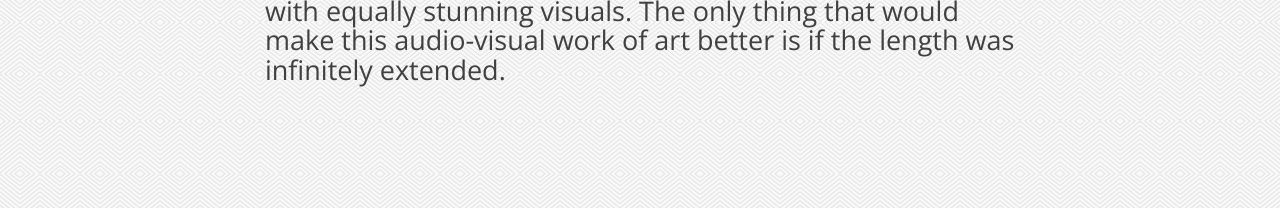
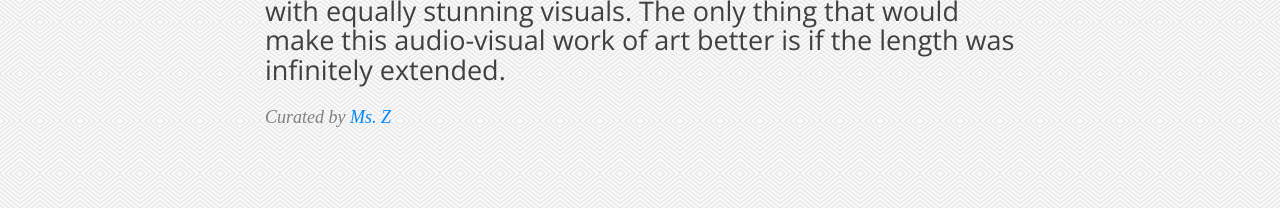
Before and after one commit to rhymeswithzion/rwz-test, a Jekyll site: the page built from _posts/2017-09-10-aiwake-childish.md, in a window 1280 px wide and 900 px high, cut to the strip 0-487 px from the top of the window. Shown: the part 279-487 px from the top of the strip. Built offline with Jekyll 4.4.1, drawn with Linux system fonts in a browser that asks for light colours; some web fonts are replaced; comment, search, counter and statistics services are not loaded.

Commit message:
Update header.html

```diff
--- a/_includes/header.html
+++ b/_includes/header.html
@@ -61,9 +61,7 @@
 		  {% endif %}
 
 		  {% if include.type == "post" %}
-		        {% if post.author %}
 		        <span class="post-meta">Curated by <a href="{{ author.web }}">{{ author.name }}</a></span>
-		        {% endif %}
 		  {% endif %}
         </div>
       </div>
```
